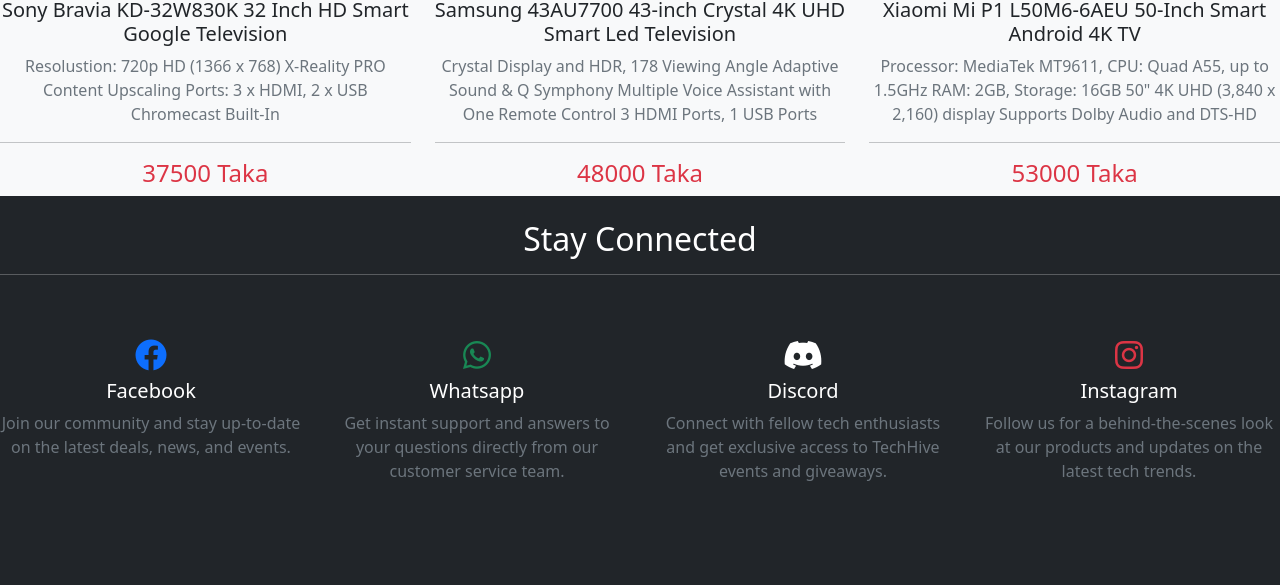
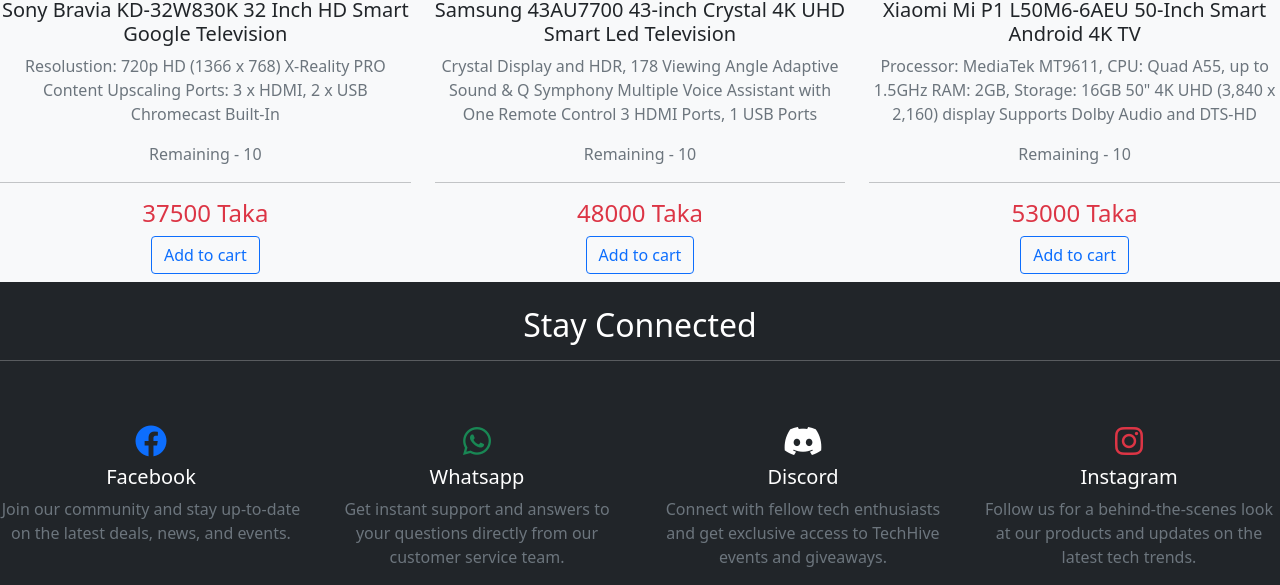
Before and after one commit to Sheikh-Nafis/TechHive, a Django app: page /tv/ in a window 1280 px wide. Shown: the part 531-1116 px from the top of the page. Before the commit the page ends 1012 px from the top, so only its background shows below. Run offline with Django 4.2, Linux system fonts and the light colour scheme; data comes from the database, SQL or seed files in the repository; both versions use the stored data as it was after the commit.

Commit message:
9th commit

```diff
--- a/home/models.py
+++ b/home/models.py
@@ -5,6 +5,7 @@
     g_img = models.ImageField(upload_to='./games/')
     g_title = models.CharField(max_length=100)
     g_description = models.CharField(max_length=500)
+    stock = models.IntegerField(default=10)
 
 class Desktop(models.Model):
     id = models.AutoField(primary_key=True)
@@ -12,6 +13,7 @@
     title = models.CharField(max_length=100)
     description = models.CharField(max_length=500)
     price = models.IntegerField()
+    stock = models.IntegerField(default=10)
 
 class Laptop(models.Model):
     id = models.AutoField(primary_key=True)
@@ -19,6 +21,7 @@
     l_title = models.CharField(max_length=100)
     l_description = models.CharField(max_length=500)
     l_price = models.IntegerField()
+    stock = models.IntegerField(default=10)
 
 class Monitor(models.Model):
     id = models.AutoField(primary_key=True)
@@ -26,6 +29,7 @@
     title = models.CharField(max_length=100)
     description = models.CharField(max_length=500)
     price = models.IntegerField()
+    stock = models.IntegerField(default=10)
 
 class Component(models.Model):
     id = models.AutoField(primary_key=True)
@@ -33,6 +37,7 @@
     title = models.CharField(max_length=100)
     description = models.CharField(max_length=500)
     price = models.IntegerField()
+    stock = models.IntegerField(default=10)
 
 class Accessorie(models.Model):
     id = models.AutoField(primary_key=True)
@@ -40,6 +45,7 @@
     title = models.CharField(max_length=100)
     description = models.CharField(max_length=500)
     price = models.IntegerField()
+    stock = models.IntegerField(default=10)
 
 class Gadget(models.Model):
     id = models.AutoField(primary_key=True)
@@ -47,6 +53,7 @@
     title = models.CharField(max_length=100)
     description = models.CharField(max_length=500)
     price = models.IntegerField()
+    stock = models.IntegerField(default=10)
 
 class Tv(models.Model):
     id = models.AutoField(primary_key=True)
@@ -54,6 +61,7 @@
     title = models.CharField(max_length=100)
     description = models.CharField(max_length=500)
     price = models.IntegerField()
+    stock = models.IntegerField(default=10)
 
 class Phone(models.Model):
     id = models.AutoField(primary_key=True)
@@ -61,6 +69,7 @@
     title = models.CharField(max_length=100)
     description = models.CharField(max_length=500)
     price = models.IntegerField()
+    stock = models.IntegerField(default=10)
 
 # python manage.py shell
 # from home.models import Game
--- a/home/templates/home/1 desktop.html
+++ b/home/templates/home/1 desktop.html
@@ -26,8 +26,10 @@
               <a href="#"><img src="{{ d.img.url }}" alt="Desktop" width="300" height="300"></a>
               <h5>{{ d.title }}</h5>
               <p class="text-muted">{{ d.description }}</p>
+              <p class="text-muted">Remaining - {{ d.stock }}</p>
                 <hr>
                 <h4 class="text-danger">{{ d.price }} Taka</h4>
+                <div class="pb-2"><button type="button" class="btn btn-outline-primary">Add to cart</button></div>
             </div>
             {% endfor%}
 
--- a/home/templates/home/2 laptop.html
+++ b/home/templates/home/2 laptop.html
@@ -25,8 +25,10 @@
           <a href="#"><img src="{{ l.l_img.url }}" alt="Laptop" width="300" height="300"></a>
           <h5>{{ l.l_title }}</h5>
           <p class="text-muted">{{ l.l_description }}</p>
+          <p class="text-muted">Remaining - {{ l.stock }}</p>
             <hr>
             <h4 class="text-danger">{{ l.l_price }} Taka</h4>
+            <div class="pb-2"><button type="button" class="btn btn-outline-primary">Add to cart</button></div>
         </div>
         {% endfor%}
         {% comment %} <div class="col-lg-4">
--- a/home/templates/home/3 monitor.html
+++ b/home/templates/home/3 monitor.html
@@ -25,8 +25,10 @@
           <a href="#"><img src="{{ m.img.url }}" alt="Monitor" width="300" height="300"></a>
           <h5>{{ m.title }}</h5>
           <p class="text-muted">{{ m.description }}</p>
+          <p class="text-muted">Remaining - {{ m.stock }}</p>
             <hr>
             <h4 class="text-danger">{{ m.price }} Taka</h4>
+            <div class="pb-2"><button type="button" class="btn btn-outline-primary">Add to cart</button></div>
         </div>
         {% endfor%}
       </div>
--- a/home/templates/home/4 accessories.html
+++ b/home/templates/home/4 accessories.html
@@ -25,8 +25,10 @@
           <a href="#"><img src="{{ a.img.url }}" alt="Accessories" width="300" height="300"></a>
           <h5>{{ a.title }}</h5>
           <p class="text-muted">{{ a.description }}</p>
+          <p class="text-muted">Remaining - {{ a.stock }}</p>
             <hr>
             <h4 class="text-danger">{{ a.price }} Taka</h4>
+            <div class="pb-2"><button type="button" class="btn btn-outline-primary">Add to cart</button></div>
         </div>
         {% endfor%}
       </div>
--- a/home/templates/home/5 gadget.html
+++ b/home/templates/home/5 gadget.html
@@ -25,8 +25,10 @@
           <a href="#"><img src="{{ g.img.url }}" alt="Gadget" width="300" height="300"></a>
           <h5>{{ g.title }}</h5>
           <p class="text-muted">{{ g.description }}</p>
+          <p class="text-muted">Remaining - {{ g.stock }}</p>
             <hr>
             <h4 class="text-danger">{{ g.price }} Taka</h4>
+            <div class="pb-2"><button type="button" class="btn btn-outline-primary">Add to cart</button></div>
         </div>
         {% endfor%}
 
--- a/home/templates/home/6 component.html
+++ b/home/templates/home/6 component.html
@@ -25,8 +25,10 @@
           <a href="#"><img src="{{ c.img.url }}" alt="Component" width="300" height="300"></a>
           <h5>{{ c.title }}</h5>
           <p class="text-muted">{{ c.description }}</p>
+          <p class="text-muted">Remaining - {{ c.stock }}</p>
             <hr>
             <h4 class="text-danger">{{ c.price }} Taka</h4>
+            <div class="pb-2"><button type="button" class="btn btn-outline-primary">Add to cart</button></div>
         </div>
         {% endfor%}
       </div>
--- a/home/templates/home/7 gaming.html
+++ b/home/templates/home/7 gaming.html
@@ -98,6 +98,8 @@
                       <!-- <a href="#"><img src="./all images/laptop 1.png" alt="Razer Blade" ></a> -->
                       <h5 class="text-white pt-4">{{ g.g_title }}</h5>
                       <p class="text-muted">{{ g.g_description }}</p>
+                      <p class="text-muted">Remaining - {{ g.stock }}</p>
+                      <div class="pb-4"><button type="button" class="btn btn-outline-primary">Add to cart</button></div>
                     </div>
                     {% endfor%}
               </div>
--- a/home/templates/home/phone.html
+++ b/home/templates/home/phone.html
@@ -25,8 +25,10 @@
           <a href="#"><img src="{{ p.img.url }}" alt="Gadget" width="300" height="300"></a>
           <h5>{{ p.title }}</h5>
           <p class="text-muted">{{ p.description }}</p>
+          <p class="text-muted">Remaining - {{ p.stock }}</p>
             <hr>
             <h4 class="text-danger">{{ p.price }} Taka</h4>
+            <div class="pb-2"><button type="button" class="btn btn-outline-primary">Add to cart</button></div>
         </div>
         {% endfor%}
 
--- a/home/templates/home/tv.html
+++ b/home/templates/home/tv.html
@@ -25,8 +25,10 @@
           <a href="#"><img src="{{ t.img.url }}" alt="Gadget" width="300" height="300"></a>
           <h5>{{ t.title }}</h5>
           <p class="text-muted">{{ t.description }}</p>
+          <p class="text-muted">Remaining - {{ t.stock }}</p>
             <hr>
             <h4 class="text-danger">{{ t.price }} Taka</h4>
+            <div class="pb-2"><button type="button" class="btn btn-outline-primary">Add to cart</button></div>
         </div>
         {% endfor%}
 
```
Also changed, not shown: db.sqlite3, home/migrations/0010_accessorie_stock_component_stock_desktop_stock_and_more.py (added).
